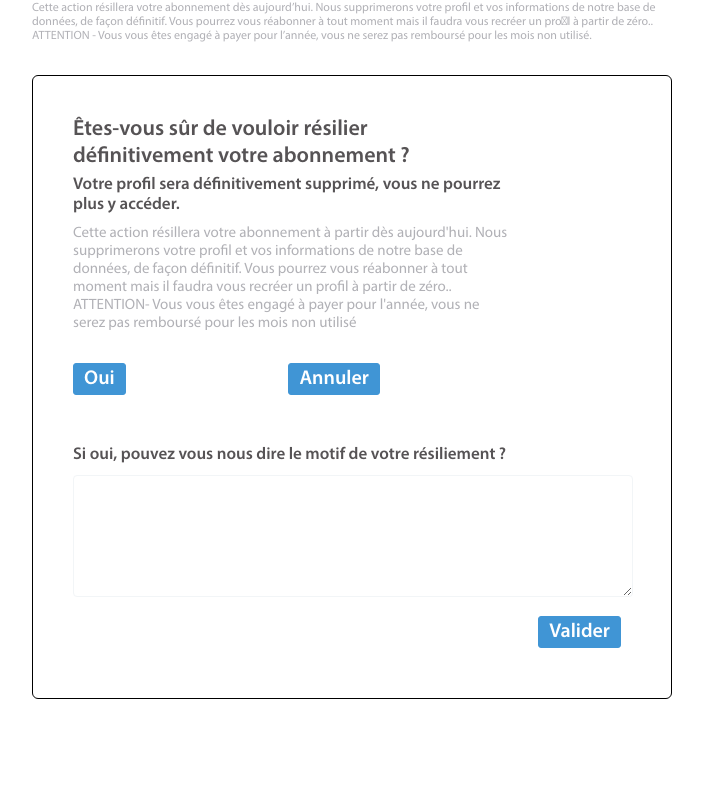
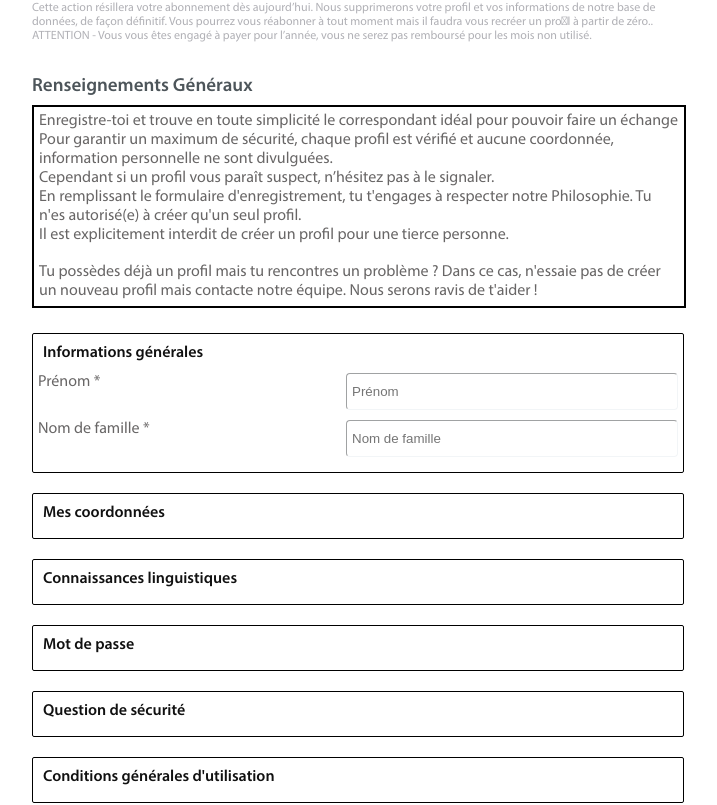
Before and after one commit to ThomasBaz/GaoodiDev, a React (Create React App) app: page / in a window 1280 px wide. Shown: the part 7918-8723 px from the top of the page, without its empty margins (288-1005 px from the left). Before the commit the page ends 8617 px from the top, so only its background shows below. Built offline with nearby package versions, Linux system fonts and the light colour scheme.

Commit message:
Just started the creation of PersonalInformationsFiller

```diff
--- a/src/App.js
+++ b/src/App.js
@@ -10,6 +10,7 @@ import Faq from './Faq.js';
 import ModifyMP from './ModifyMP.js';
 import ContactForm from './ContactForm.js';
 import PersonalInformations from './PersonalInformations.js';
+import PersonalInformationsFiller from './PersonalInformationsFiller.js';
 import TerminateContract from './TerminateContract.js';
 
 
@@ -80,6 +81,7 @@ class App extends Component {
         <ContactForm/>
         <ModifyMP />
         <PersonalInformations/>
+        <PersonalInformationsFiller locale={this.state.locale}/>
         <TerminateContract locale={this.state.locale} terminationType={'definitively'}/>
       </div>
     );
--- a/src/PersonalInformations.js
+++ b/src/PersonalInformations.js
@@ -1,6 +1,6 @@
 import React from 'react';
 import ReactDOM from 'react-dom';
-import './css/PersonalInformations.css';
+import './css/PersonalInformationsFiller.css';
 
 class PersonalInformationsLine extends React.Component {
 	constructor(props) {
--- /dev/null
+++ b/src/PersonalInformationsFiller.js
@@ -0,0 +1,134 @@
+import React from 'react';
+import ReactDOM from 'react-dom';
+import './css/PersonalInformations.css';
+
+class PersonalInformationsStandartLine extends React.Component {
+	constructor(props) {
+		super(props);
+	}
+
+	render() {
+		const name = this.props.name;
+		const value = this.props.value;
+
+		return(
+			<div className='PersonalInformationsStandartLine'>
+				<div className='textPersonalInformationsFiller'>{name} *</div>
+				<input type='text' className="inputChangeMp" placeholder={value}/>
+			</div>
+		);
+	};
+}
+
+class PersonalInformationsMultipleChoiceLine extends React.Component {
+	constructor(props) {
+		super(props);
+	}
+
+	render() {
+		const name = this.props.name;
+		const value = this.props.value;
+
+		return(
+			<div className='PersonalInformationsMultipleChoiceLine'>
+			</div>
+		);
+	};
+}
+
+class PersonalInformationsMpLine extends React.Component {
+	constructor(props) {
+		super(props);
+	}
+
+	render() {
+		const name = this.props.name;
+		const value = this.props.value;
+
+		return(
+			<div className='PersonalInformationsMpLine'>
+			</div>
+		);
+	};
+}
+
+class PersonalInformationsFiller extends React.Component {
+	constructor(props) {
+		super(props);
+	}
+
+	render() {
+
+		const fullText = {
+			'fr': {
+				'title1': 'Renseignements Généraux',
+				'title2': 'Informations générales',
+				'title3': 'Mes coordonnées',
+				'title4': 'Connaissances linguistiques',
+				'title5': 'Mot de passe',
+				'title6': 'Question de sécurité',
+				'title7': 'Conditions générales d\'utilisation',
+				'bigText1': 'Enregistre-toi et trouve en toute simplicité le correspondant idéal pour pouvoir faire un échange',
+				'bigText2': 'Pour garantir un maximum de sécurité, chaque profil est vérifié et aucune coordonnée, information personnelle ne sont divulguées.',
+				'bigText3': 'Cependant si un profil vous paraît suspect, n’hésitez pas à le signaler.',
+				'bigText4': 'En remplissant le formulaire d\'enregistrement, tu t\'engages à respecter notre Philosophie. Tu n\'es autorisé(e) à créer qu\'un seul profil.',
+				'bigText5': 'Il est explicitement interdit de créer un profil pour une tierce personne.',
+				'bigText6': 'Tu possèdes déjà un profil mais tu rencontres un problème ? Dans ce cas, n\'essaie pas de créer un nouveau profil mais contacte notre équipe. Nous serons ravis de t\'aider !',
+				'text1': 'Prénom',
+				'text2': 'Nom de famille',
+				'text3': 'Date de naissance',
+				'text4': 'Sexe',
+			},
+			'en':  {
+				'title1': 'Economisez jusqu\'à 75% de votre budjet',
+				'title2': '100% Sécurisé',
+				'bigText1': '',
+				'bigText2': '',
+				'bigText3': '',
+				'bigText4': '',
+				'bigText5': '',
+				'bigText6': '',
+				'text7': '',
+			}
+		}
+
+		let text = fullText[this.props.locale];
+
+		return(
+			<div className='PersonalInformationsFillerContainer'>
+				<div className='bigTitlePersonalInformationsFiller'>{text.title1}</div>
+				<div className='firstBlockInfoContainer'>
+					<div className='bigTextPersonalInformationsFiller'>{text.bigText1}</div>
+					<div className='bigTextPersonalInformationsFiller'>{text.bigText2}</div>
+					<div className='bigTextPersonalInformationsFiller'>{text.bigText3}</div>
+					<div className='bigTextPersonalInformationsFiller'>{text.bigText4}</div>
+					<div className='bigTextPersonalInformationsFiller'>{text.bigText5}</div>
+					<br />
+					<div className='bigTextPersonalInformationsFiller'>{text.bigText6}</div>
+				</div>
+				<div className='blockInfoContainer'>
+					<div className='titlePersonalInformationsFiller'>{text.title2}</div>
+					<PersonalInformationsStandartLine name={text.text1} value={text.text1}/>
+					<PersonalInformationsStandartLine name={text.text2} value={text.text2}/>
+				</div>
+				<div className='blockInfoContainer'>
+					<div className='titlePersonalInformationsFiller'>{text.title3}</div>
+				</div>
+				<div className='blockInfoContainer'>
+					<div className='titlePersonalInformationsFiller'>{text.title4}</div>
+				</div>
+				<div className='blockInfoContainer'>
+					<div className='titlePersonalInformationsFiller'>{text.title5}</div>
+				</div>
+				<div className='blockInfoContainer'>
+					<div className='titlePersonalInformationsFiller'>{text.title6}</div>
+				</div>
+				<div className='blockInfoContainer'>
+					<div className='titlePersonalInformationsFiller'>{text.title7}</div>
+				</div>
+			</div>
+		);
+	};
+}
+
+export default PersonalInformationsFiller;
--- /dev/null
+++ b/src/css/PersonalInformationsFiller.css
@@ -0,0 +1,63 @@
+.PersonalInformationsFillerContainer {
+	display: flex;
+	width: 50%;
+	padding-left: 25%;
+	padding-right: 25%;
+	flex-direction: column;
+    justify-content: center;
+	color: #565355;
+	margin: auto;
+}
+
+.firstBlockInfoContainer {
+	display: flex;
+	border: solid black 2px;
+	width: 100%;
+	height: auto;
+	flex-direction: column;
+	margin-bottom: 25px;
+	padding: 5px;
+}
+
+.blockInfoContainer {
+	display: flex;
+	border: solid black 1px;
+	border-radius: 2px;
+	width: 100%;
+	height: auto;
+	border-left: 25%;
+	border-right: 25%;
+	flex-direction: column;
+	margin-bottom: 20px;
+	padding: 5px;
+}
+
+.bigTitlePersonalInformationsFiller {
+	font-family: 'MyriadProSemiB';
+	color: #4d555a;
+	padding-bottom: 7px;
+	font-size: 19px;
+}
+
+.titlePersonalInformationsFiller {
+	font-family: 'MyriadProSemiB';
+	color: #111111;
+	padding: 5px 0px 10px 5px;
+}
+
+.bigTextPersonalInformationsFiller {
+	font-family: 'MyriadProReg';
+	color: #686666;
+}
+
+.textPersonalInformationsFiller {
+	font-family: 'MyriadProReg';
+	color: #686666;
+}
+
+.PersonalInformationsStandartLine {
+	display: flex;
+	flex-direction: row;
+	justify-content: space-between;
+	padding-bottom: 10px;
+}
```
